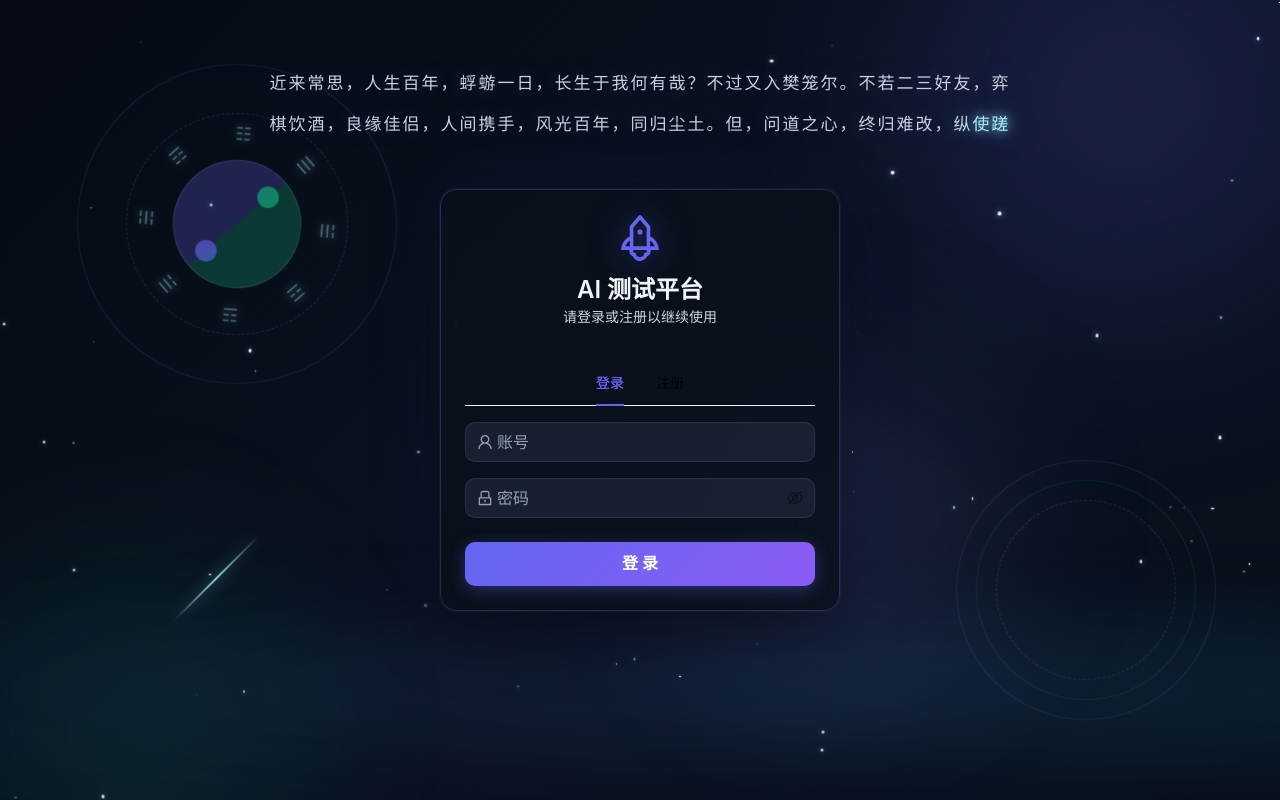
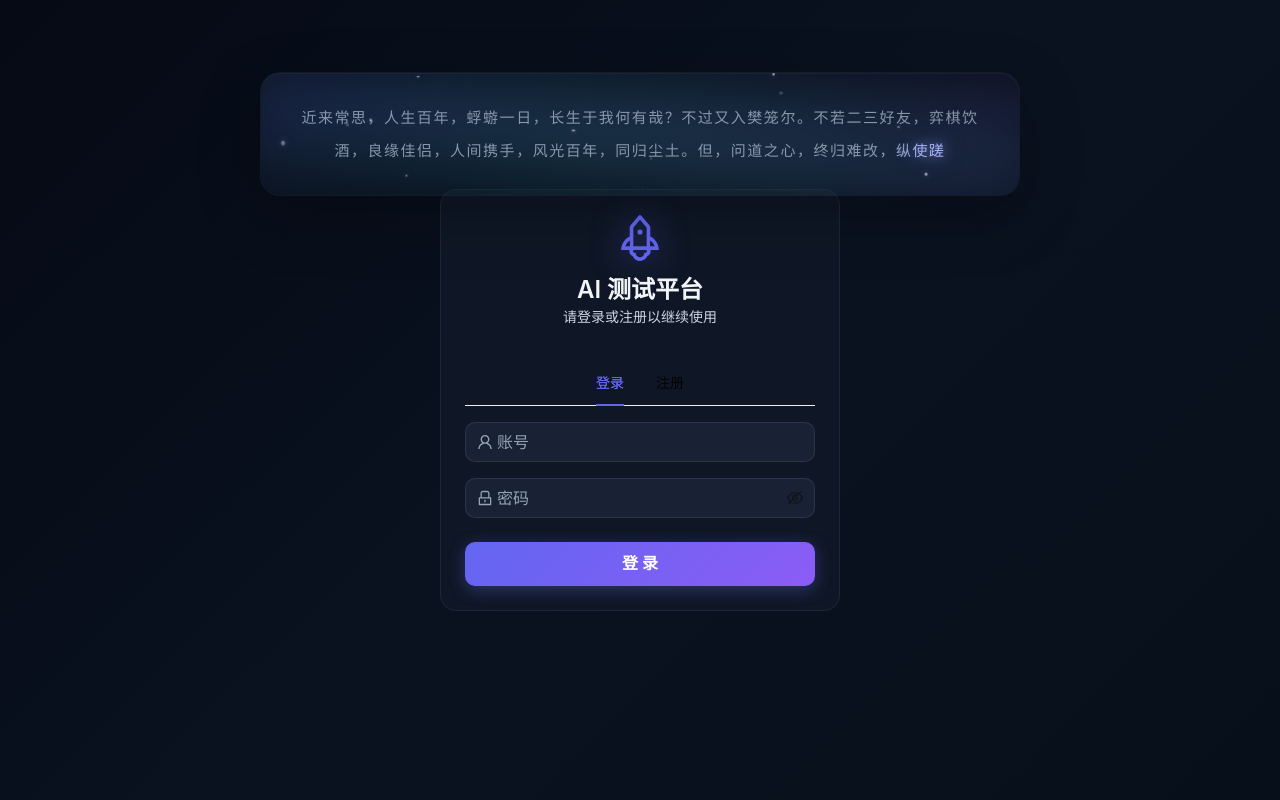
Before and after one commit to wmhcds/test-platform, a React (Vite) app in the folder web/: page / in a window 1280 px wide. Built offline with nearby package versions, Linux system fonts and the light colour scheme.

Commit message:
style: 登录页文案后方极光粒子动画

```diff
--- a/web/src/index.css
+++ b/web/src/index.css
@@ -800,23 +800,31 @@ body {
 /* ==================== 登录页打字机动画文案 ==================== */
 .login-quote-wrapper {
   position: absolute;
-  top: 10%;
+  top: 9%;
   left: 50%;
   transform: translateX(-50%);
   width: 100%;
-  max-width: 800px;
+  max-width: 760px;
   text-align: center;
-  padding: 0 24px;
+  padding: 28px 32px;
   z-index: 1;
+  border-radius: 20px;
+  overflow: hidden;
+  background: rgba(10, 16, 28, 0.35);
+  border: 1px solid rgba(148, 163, 184, 0.08);
+  box-shadow:
+    0 20px 60px rgba(0, 0, 0, 0.25),
+    inset 0 1px 0 rgba(255, 255, 255, 0.04);
 }
 
 .login-quote-text {
+  position: relative;
+  z-index: 1;
   font-size: 15px;
   line-height: 2.2;
-  color: rgba(148, 163, 184, 0.85);
+  color: rgba(148, 163, 184, 0.9);
   letter-spacing: 1.5px;
   font-weight: 300;
-  text-shadow: 0 0 20px rgba(99, 102, 241, 0.15);
   user-select: none;
 }
 
@@ -826,19 +834,19 @@ body {
 }
 
 .quote-char.just-typed {
-  color: #818cf8;
-  text-shadow: 0 0 12px rgba(129, 140, 248, 0.7), 0 0 24px rgba(99, 102, 241, 0.4);
+  color: #a5b4fc;
+  text-shadow: 0 0 14px rgba(165, 180, 252, 0.7), 0 0 28px rgba(99, 102, 241, 0.35);
   animation: charGlow 0.6s ease-out forwards;
 }
 
 @keyframes charGlow {
   0% {
-    color: #c4b5fd;
-    text-shadow: 0 0 16px rgba(196, 181, 253, 0.8), 0 0 32px rgba(99, 102, 241, 0.5);
+    color: #e0e7ff;
+    text-shadow: 0 0 18px rgba(224, 231, 255, 0.9), 0 0 36px rgba(99, 102, 241, 0.55);
   }
   100% {
-    color: #818cf8;
-    text-shadow: 0 0 8px rgba(129, 140, 248, 0.4), 0 0 16px rgba(99, 102, 241, 0.2);
+    color: #a5b4fc;
+    text-shadow: 0 0 10px rgba(165, 180, 252, 0.4), 0 0 20px rgba(99, 102, 241, 0.2);
   }
 }
 
@@ -854,7 +862,88 @@ body {
   50% { opacity: 0; }
 }
 
-/* 登录页面：凡人修仙传暗黑仙侠风 */
+/* 文案后方时尚动画：极光流动 + 漂浮光点 */
+.quote-aurora {
+  position: absolute;
+  inset: 0;
+  z-index: 0;
+  pointer-events: none;
+  background:
+    radial-gradient(ellipse at 20% 40%, rgba(99, 102, 241, 0.18) 0%, transparent 55%),
+    radial-gradient(ellipse at 80% 60%, rgba(16, 185, 129, 0.12) 0%, transparent 55%),
+    radial-gradient(ellipse at 50% 50%, rgba(139, 92, 246, 0.1) 0%, transparent 60%);
+  filter: blur(30px);
+  animation: auroraShift 10s ease-in-out infinite alternate;
+}
+
+.quote-aurora::before {
+  content: '';
+  position: absolute;
+  inset: 0;
+  background: linear-gradient(
+    120deg,
+    transparent 0%,
+    rgba(99, 102, 241, 0.12) 25%,
+    rgba(16, 185, 129, 0.1) 50%,
+    rgba(139, 92, 246, 0.12) 75%,
+    transparent 100%
+  );
+  background-size: 200% 200%;
+  animation: auroraFlow 8s linear infinite;
+}
+
+@keyframes auroraShift {
+  0% { transform: scale(1) rotate(0deg); opacity: 0.7; }
+  50% { transform: scale(1.08) rotate(2deg); opacity: 1; }
+  100% { transform: scale(1) rotate(-1deg); opacity: 0.75; }
+}
+
+@keyframes auroraFlow {
+  0% { background-position: 0% 50%; }
+  50% { background-position: 100% 50%; }
+  100% { background-position: 0% 50%; }
+}
+
+.quote-particles {
+  position: absolute;
+  inset: 0;
+  z-index: 0;
+  pointer-events: none;
+}
+
+.quote-particle {
+  position: absolute;
+  border-radius: 50%;
+  background: rgba(255, 255, 255, 0.7);
+  box-shadow:
+    0 0 8px rgba(165, 180, 252, 0.7),
+    0 0 16px rgba(99, 102, 241, 0.35);
+  opacity: 0;
+  animation: particleFloat ease-in-out infinite;
+}
+
+@keyframes particleFloat {
+  0% {
+    opacity: 0;
+    transform: translateY(0) scale(0.6);
+  }
+  20% {
+    opacity: 0.8;
+  }
+  50% {
+    opacity: 0.5;
+    transform: translateY(-18px) scale(1);
+  }
+  80% {
+    opacity: 0.2;
+  }
+  100% {
+    opacity: 0;
+    transform: translateY(-36px) scale(0.7);
+  }
+}
+
+/* 登录页面：暗色科技风 */
 .login-page {
   display: flex;
   align-items: center;
@@ -990,308 +1079,3 @@ body {
 .header-user-btn:hover {
   background: rgba(99, 102, 241, 0.15) !important;
 }
-
-/* ==================== 凡人修仙传动画背景 ==================== */
-.xianxia-bg {
-  position: absolute;
-  inset: 0;
-  z-index: 0;
-  pointer-events: none;
-  overflow: hidden;
-}
-
-/* 星辰粒子 */
-.stars {
-  position: absolute;
-  inset: 0;
-}
-
-.star {
-  position: absolute;
-  background: #fff;
-  border-radius: 50%;
-  box-shadow: 0 0 6px rgba(165, 243, 252, 0.8), 0 0 12px rgba(129, 140, 248, 0.5);
-  animation: twinkle ease-in-out infinite;
-}
-
-@keyframes twinkle {
-  0%, 100% { opacity: 0.2; transform: scale(0.8); }
-  50% { opacity: 1; transform: scale(1.3); }
-}
-
-/* 灵气光晕 */
-.aura {
-  position: absolute;
-  border-radius: 50%;
-  filter: blur(80px);
-  opacity: 0.18;
-  animation: auraPulse 8s ease-in-out infinite;
-}
-
-.aura-1 {
-  width: 600px;
-  height: 600px;
-  top: -200px;
-  right: -150px;
-  background: radial-gradient(circle, #6366f1 0%, transparent 70%);
-  animation-delay: 0s;
-}
-
-.aura-2 {
-  width: 500px;
-  height: 500px;
-  bottom: -180px;
-  left: -120px;
-  background: radial-gradient(circle, #10b981 0%, transparent 70%);
-  animation-delay: -3s;
-}
-
-.aura-3 {
-  width: 400px;
-  height: 400px;
-  top: 40%;
-  left: 50%;
-  transform: translate(-50%, -50%);
-  background: radial-gradient(circle, #818cf8 0%, transparent 70%);
-  animation-delay: -5s;
-  opacity: 0.1;
-}
-
-@keyframes auraPulse {
-  0%, 100% { transform: scale(1); opacity: 0.15; }
-  50% { transform: scale(1.15); opacity: 0.28; }
-}
-
-/* 符文阵法 */
-.rune-circle {
-  position: absolute;
-  border-radius: 50%;
-  border: 1px solid rgba(129, 140, 248, 0.15);
-  display: flex;
-  align-items: center;
-  justify-content: center;
-}
-
-.rune-1 {
-  width: 320px;
-  height: 320px;
-  top: 8%;
-  left: 6%;
-  animation: runeRotate 40s linear infinite;
-}
-
-.rune-2 {
-  width: 260px;
-  height: 260px;
-  bottom: 10%;
-  right: 5%;
-  animation: runeRotate 50s linear infinite reverse;
-}
-
-.rune-inner {
-  position: absolute;
-  width: 70%;
-  height: 70%;
-  border-radius: 50%;
-  border: 1px dashed rgba(129, 140, 248, 0.2);
-}
-
-.rune-ring {
-  position: absolute;
-  width: 85%;
-  height: 85%;
-  border-radius: 50%;
-  border: 1px solid rgba(16, 185, 129, 0.15);
-}
-
-.rune-yin-yang {
-  position: absolute;
-  width: 40%;
-  height: 40%;
-  border-radius: 50%;
-  background: linear-gradient(90deg, rgba(99, 102, 241, 0.25) 50%, rgba(16, 185, 129, 0.25) 50%);
-  border: 1px solid rgba(255, 255, 255, 0.1);
-}
-
-.rune-yin-yang::before,
-.rune-yin-yang::after {
-  content: '';
-  position: absolute;
-  border-radius: 50%;
-}
-
-.rune-yin-yang::before {
-  width: 50%;
-  height: 50%;
-  top: 0;
-  left: 25%;
-  background: radial-gradient(circle at 50% 35%, rgba(16, 185, 129, 0.6) 20%, transparent 22%);
-}
-
-.rune-yin-yang::after {
-  width: 50%;
-  height: 50%;
-  bottom: 0;
-  left: 25%;
-  background: radial-gradient(circle at 50% 65%, rgba(99, 102, 241, 0.6) 20%, transparent 22%);
-}
-
-.rune-symbols {
-  position: absolute;
-  inset: 0;
-  display: flex;
-  align-items: center;
-  justify-content: center;
-}
-
-.rune-symbol {
-  position: absolute;
-  color: rgba(165, 243, 252, 0.35);
-  font-size: 18px;
-  text-shadow: 0 0 8px rgba(165, 243, 252, 0.3);
-}
-
-@keyframes runeRotate {
-  from { transform: rotate(0deg); }
-  to { transform: rotate(360deg); }
-}
-
-/* 流星 */
-.meteor {
-  position: absolute;
-  width: 120px;
-  height: 2px;
-  background: linear-gradient(90deg, transparent, rgba(165, 243, 252, 0.8), transparent);
-  transform: rotate(-45deg);
-  opacity: 0;
-  filter: drop-shadow(0 0 6px rgba(165, 243, 252, 0.8));
-  animation: meteorFly linear infinite;
-}
-
-.meteor-1 {
-  top: 20%;
-  left: -10%;
-  animation-duration: 6s;
-  animation-delay: 1s;
-}
-
-.meteor-2 {
-  top: 50%;
-  left: -10%;
-  animation-duration: 8s;
-  animation-delay: 4s;
-}
-
-.meteor-3 {
-  top: 35%;
-  left: -10%;
-  animation-duration: 7s;
-  animation-delay: 7s;
-}
-
-@keyframes meteorFly {
-  0% { transform: translateX(0) translateY(0) rotate(-45deg); opacity: 0; }
-  10% { opacity: 1; }
-  90% { opacity: 1; }
-  100% { transform: translateX(120vw) translateY(120vh) rotate(-45deg); opacity: 0; }
-}
-
-/* 底部云雾 */
-.mist {
-  position: absolute;
-  bottom: 0;
-  left: -50%;
-  width: 200%;
-  height: 220px;
-  background: radial-gradient(ellipse at center, rgba(99, 102, 241, 0.12) 0%, transparent 70%);
-  filter: blur(40px);
-  animation: mistFlow 20s linear infinite;
-}
-
-.mist-2 {
-  animation-delay: -10s;
-  opacity: 0.6;
-  background: radial-gradient(ellipse at center, rgba(16, 185, 129, 0.1) 0%, transparent 70%);
-}
-
-@keyframes mistFlow {
-  0% { transform: translateX(0); }
-  100% { transform: translateX(25%); }
-}
-
-/* 修仙风格文案 */
-.xianxia-quote {
-  font-family: 'STKaiti', 'KaiTi', 'SimKaiti', 'Microsoft YaHei', serif !important;
-  font-size: 17px !important;
-  line-height: 2.4 !important;
-  color: rgba(226, 232, 240, 0.9) !important;
-  letter-spacing: 2px !important;
-  text-shadow:
-    0 0 20px rgba(99, 102, 241, 0.25),
-    0 0 40px rgba(16, 185, 129, 0.15),
-    0 0 60px rgba(99, 102, 241, 0.1) !important;
-}
-
-.quote-char.just-typed {
-  color: #a5f3fc !important;
-  text-shadow:
-    0 0 12px rgba(165, 243, 252, 0.9),
-    0 0 24px rgba(99, 102, 241, 0.6),
-    0 0 36px rgba(16, 185, 129, 0.3) !important;
-  animation: xianxiaCharGlow 0.9s ease-out forwards;
-}
-
-@keyframes xianxiaCharGlow {
-  0% {
-    color: #ffffff;
-    text-shadow:
-      0 0 20px rgba(255, 255, 255, 0.9),
-      0 0 40px rgba(165, 243, 252, 0.7),
-      0 0 60px rgba(99, 102, 241, 0.5);
-  }
-  100% {
-    color: #a5f3fc;
-    text-shadow:
-      0 0 10px rgba(165, 243, 252, 0.5),
-      0 0 20px rgba(99, 102, 241, 0.3),
-      0 0 30px rgba(16, 185, 129, 0.15);
-  }
-}
-
-/* 登录卡片增加仙侠光效 */
-.login-card {
-  position: relative;
-  z-index: 1;
-  width: 400px;
-  max-width: 100%;
-  background: rgba(10, 16, 28, 0.82) !important;
-  backdrop-filter: blur(24px);
-  -webkit-backdrop-filter: blur(24px);
-  border: 1px solid rgba(148, 163, 184, 0.12) !important;
-  border-radius: 16px !important;
-  box-shadow:
-    0 0 0 1px rgba(99, 102, 241, 0.08),
-    0 20px 60px rgba(0, 0, 0, 0.5),
-    0 0 80px rgba(99, 102, 241, 0.1) !important;
-}
-
-.login-card::before {
-  content: '';
-  position: absolute;
-  inset: -1px;
-  border-radius: 17px;
-  padding: 1px;
-  background: linear-gradient(135deg, rgba(99, 102, 241, 0.35), rgba(16, 185, 129, 0.2), rgba(99, 102, 241, 0.35));
-  -webkit-mask:
-    linear-gradient(#fff 0 0) content-box,
-    linear-gradient(#fff 0 0);
-  -webkit-mask-composite: xor;
-  mask-composite: exclude;
-  pointer-events: none;
-  opacity: 0.6;
-}
-
-.login-quote-wrapper {
-  top: 8%;
-  z-index: 1;
-}
--- a/web/src/pages/Login.tsx
+++ b/web/src/pages/Login.tsx
@@ -133,66 +133,27 @@ export default function Login({ onLoginSuccess }: Props) {
 
   return (
     <div className="login-page">
-      {/* ===== 凡人修仙传动画背景 ===== */}
-      <div className="xianxia-bg">
-        {/* 星辰粒子 */}
-        <div className="stars">
-          {Array.from({ length: 60 }).map((_, i) => (
+      {/* 文案层：动画仅在文案背后展示 */}
+      <div className="login-quote-wrapper">
+        <div className="quote-aurora" />
+        <div className="quote-particles">
+          {Array.from({ length: 18 }).map((_, i) => (
             <span
-              key={`star-${i}`}
-              className="star"
+              key={`qp-${i}`}
+              className="quote-particle"
               style={{
                 left: `${Math.random() * 100}%`,
                 top: `${Math.random() * 100}%`,
-                animationDelay: `${Math.random() * 5}s`,
-                animationDuration: `${3 + Math.random() * 4}s`,
-                width: `${1 + Math.random() * 2}px`,
-                height: `${1 + Math.random() * 2}px`,
+                animationDelay: `${Math.random() * 6}s`,
+                animationDuration: `${4 + Math.random() * 5}s`,
+                width: `${2 + Math.random() * 3}px`,
+                height: `${2 + Math.random() * 3}px`,
               }}
             />
           ))}
         </div>
 
-        {/* 灵气光晕 */}
-        <div className="aura aura-1" />
-        <div className="aura aura-2" />
-        <div className="aura aura-3" />
-
-        {/* 修仙符文阵法（八卦样式） */}
-        <div className="rune-circle rune-1">
-          <div className="rune-inner" />
-          <div className="rune-yin-yang" />
-          <div className="rune-symbols">
-            {Array.from({ length: 8 }).map((_, i) => (
-              <span
-                key={i}
-                className="rune-symbol"
-                style={{ transform: `rotate(${i * 45}deg) translateY(-90px)` }}
-              >
-                {['☰', '☱', '☲', '☳', '☴', '☵', '☶', '☷'][i]}
-              </span>
-            ))}
-          </div>
-        </div>
-
-        <div className="rune-circle rune-2">
-          <div className="rune-inner" />
-          <div className="rune-ring" />
-        </div>
-
-        {/* 流星 */}
-        <div className="meteor meteor-1" />
-        <div className="meteor meteor-2" />
-        <div className="meteor meteor-3" />
-
-        {/* 底部云雾 */}
-        <div className="mist mist-1" />
-        <div className="mist mist-2" />
-      </div>
-
-      {/* 文案层 */}
-      <div className="login-quote-wrapper">
-        <div className="login-quote-text xianxia-quote">
+        <div className="login-quote-text modern-quote">
           {displayText.split('').map((char, i) => (
             <span
               key={i}
```
